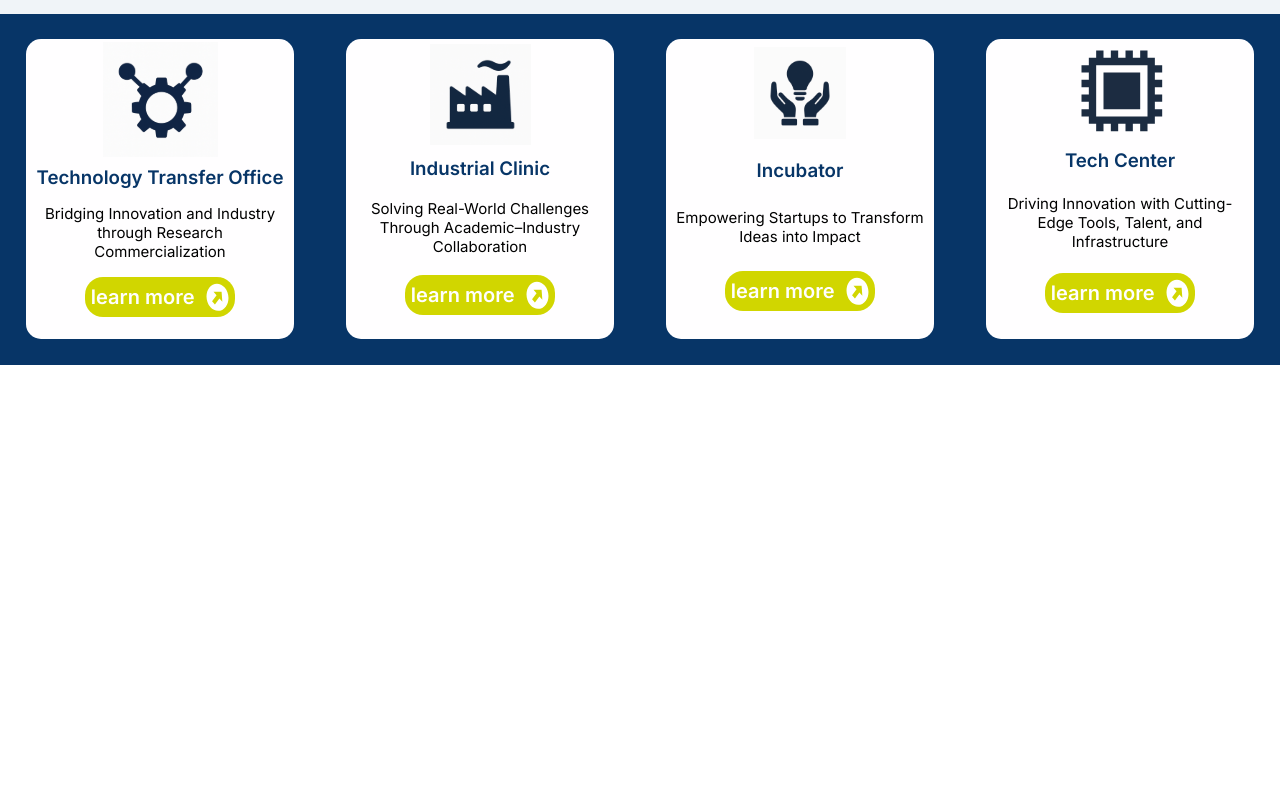
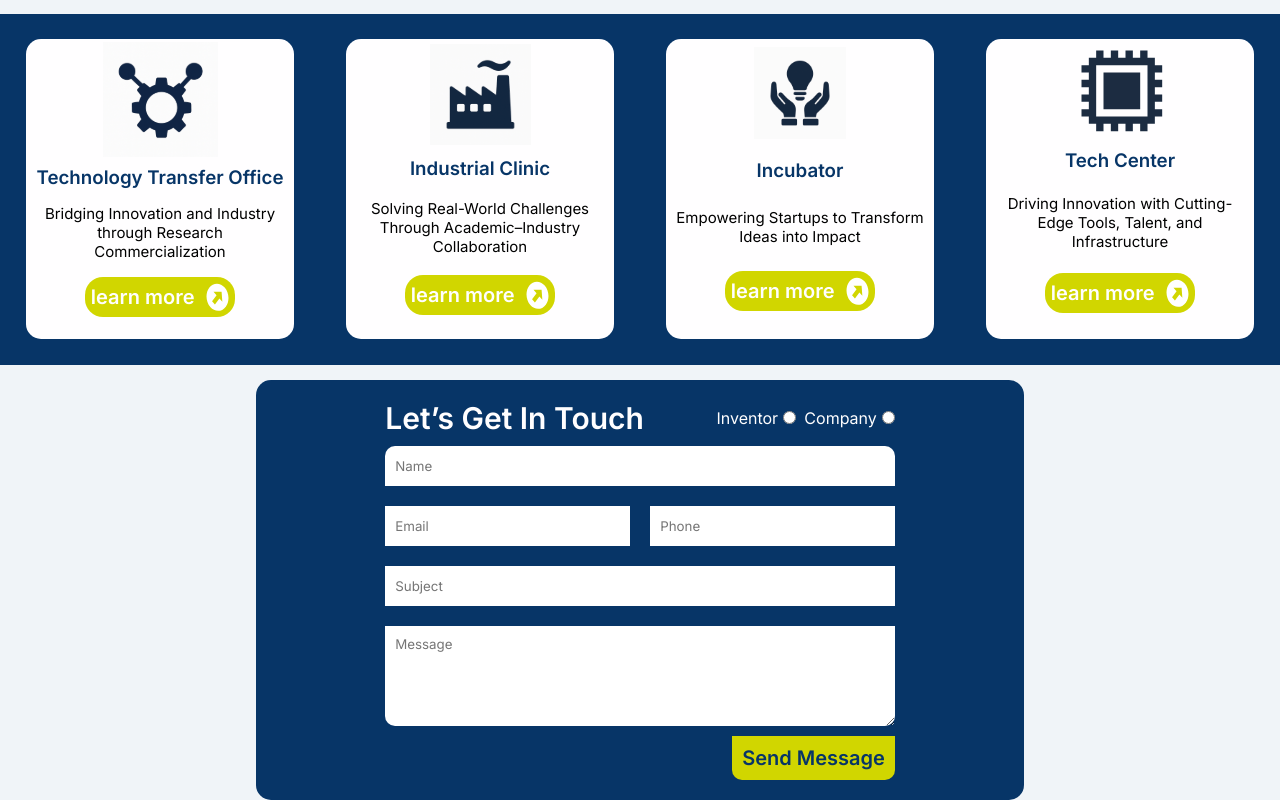
Before and after one commit to yahya-mdarhri/cie_market_frontend, a React (Vite) app: page / in a window 1280 px wide. Shown: the part 1015-1815 px from the top of the page. Before the commit the page ends 1380 px from the top, so only its background shows below. Built offline with nearby package versions, Linux system fonts and the light colour scheme.

Commit message:
feat: added contact us

```diff
--- a/src/pages/landing/home/home.css
+++ b/src/pages/landing/home/home.css
@@ -115,3 +115,120 @@
 	cursor: pointer;
 	background-color: var(--secondary-color);
 }
+
+.Home5thSection {
+	display: flex;
+	flex-direction: column;
+	align-items: center;
+	justify-content: center;
+	width: 100%;
+	margin-top: 15px;
+}
+
+.HomeContactUs {
+	background-color: var(--primary-color);
+	width: 60%;
+	padding: 20px;
+	border-radius: 15px;
+	display: flex;
+	flex-direction: column;
+	align-items: center;
+}
+
+.HomeContactUsHeader {
+	display: flex;
+	flex-direction: row;
+	align-items: center;
+	justify-content: space-between;
+	width: 70%;
+}
+
+.HomeContactUs h2 {
+	color: var(--white);
+	font-size: 30px;
+	font-style: normal;
+	font-weight: 900;
+	line-height: normal;
+}
+
+.HomeContactUsRadios {
+	display: flex;
+	flex-direction: row;
+	align-items: center;
+	justify-content: space-between;
+	width: 35%;
+	color: var(--white);
+}
+
+.HomeContactUsRadios div input {
+	margin-left: 5px;
+}
+
+.HomeContactUsInputs {
+	display: flex;
+	flex-direction: column;
+	align-items: center;
+	justify-content: center;
+	width: 70%;
+}
+
+.HomeContactUsInputs input{
+	width: 100%;
+	height: 40px;
+	margin: 10px 0;
+	padding: 0 10px;
+	border: none;
+	color: var(--primary-color);
+}
+
+.HomeContactUsInputs .email_and_phone {
+	display: flex;
+	flex-direction: row;
+	align-items: center;
+	justify-content: space-between;
+	width: 100%;
+}
+
+.HomeContactUsInputs .email_and_phone input {
+	width: 48%;
+	height: 40px;
+	margin: 10px 0;
+	padding: 0 10px;
+	border: none;
+	color: var(--primary-color);
+}
+
+.HomeContactUsInputs #name {
+	border-radius: 10px 10px 0 0;
+}
+
+.HomeContactUsInputs textarea {
+	width: 100%;
+	height: 100px;
+	margin: 10px 0;
+	padding: 10px;
+	border: none;
+	border-radius: 0 0 10px 10px;
+	color: var(--primary-color);
+}
+
+.HomeContactUsSubmit {
+	display: flex;
+	justify-content: end;
+	width: 70%;
+}
+
+.HomeContactUsSubmit button {
+	/* width: 150px;
+	height: 40px; */
+	all: unset;
+	background-color: var(--secondary-color);
+	padding: 10px;
+	border-radius: 0 0 10px 10px !important;
+	color: var(--primary-color);
+	font-size: 20px;
+	font-weight: 900;
+	outline: none;
+	border-radius: 10px;
+	cursor: pointer;
+}
--- a/src/pages/landing/home/home.tsx
+++ b/src/pages/landing/home/home.tsx
@@ -101,6 +101,35 @@ function Home() {
 						name="Tech Center"
 						description="Driving Innovation with Cutting-Edge Tools, Talent, and Infrastructure"/>
 				</div>
+				<div className="Home5thSection">
+					<form className="HomeContactUs">
+						<div className="HomeContactUsHeader">
+							<h2>Let’s Get In Touch</h2>
+							<div className="HomeContactUsRadios">
+								<div>
+									<label htmlFor="isInventor">Inventor</label>
+									<input type="radio" name="isInventor" id="isInventor" />
+								</div>
+								<div>
+									<label htmlFor="isCompany">Company</label>
+									<input type="radio" name="isCompany" id="isCompany" />
+								</div>
+							</div>
+						</div>
+						<div className="HomeContactUsInputs">
+							<input type="text" name="name" id="name" placeholder="Name"/>
+							<div className="email_and_phone">
+								<input type="email" name="email" id="email" placeholder="Email" />
+								<input type="tel" name="phone" id="phone" placeholder="Phone" />
+							</div>
+							<input type="text" name="subject" id="subject" placeholder="Subject"/>
+							<textarea name="message" id="message" placeholder="Message"/>
+						</div>
+						<div className="HomeContactUsSubmit">
+							<button type="submit">Send Message</button>
+						</div>
+					</form>
+				</div>
 			{/* </section> */}
 		</LandingLayout>
 	);
```
